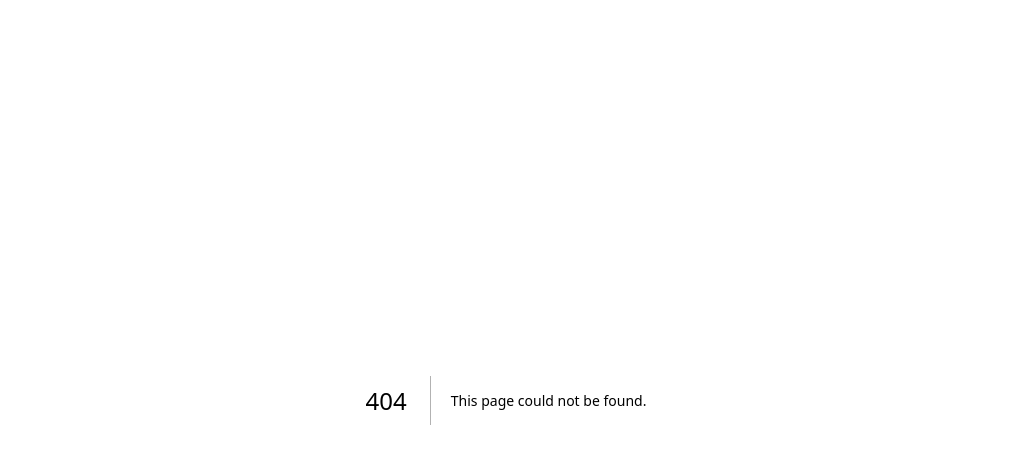
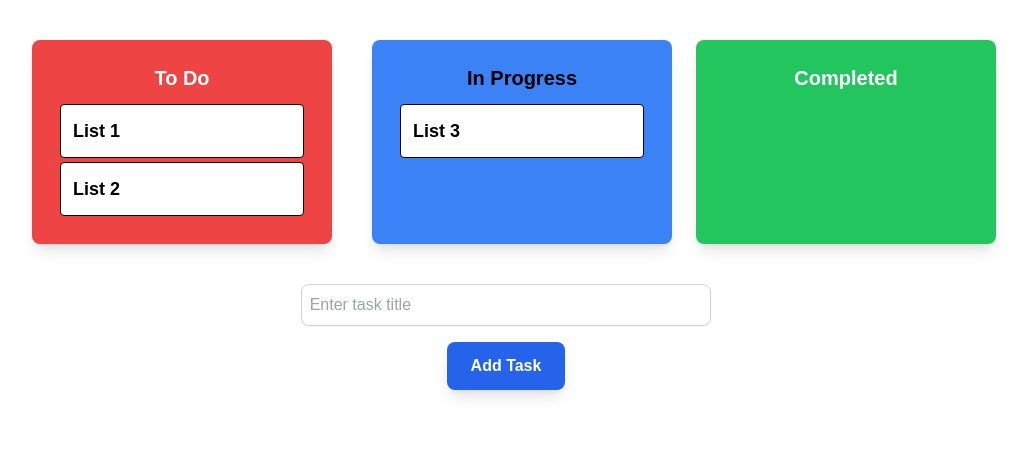
Before and after one commit to Sudhi-S-2003/next-basic, a Next.js app: page /drag in a window 1280 px wide. Before the commit this address had no page. Shown: the top 464 px of the page, without its empty margins (134-1161 px from the left). Built offline with nearby package versions, Linux system fonts and the light colour scheme.

Commit message:
#drag & drop

```diff
--- /dev/null
+++ b/components/data/ListStore.js
@@ -0,0 +1,7 @@
+const ListStore = [
+  { id: 1, title: "List 1", column: 1 ,columnIndex:0},
+  { id: 2, title: "List 2", column: 1 ,columnIndex:1},
+  { id: 3, title: "List 3", column: 2 ,columnIndex:0},
+
+]
+module.exports = ListStore;
--- /dev/null
+++ b/components/drag/Column.jsx
@@ -0,0 +1,54 @@
+import { useState } from "react";
+
+function Column({ bg = "bg-slate-500", color = "text-white", title = "Column", lists = [], no, onDropItem }) {
+  const [isDraggingOver, setIsDraggingOver] = useState(false);
+
+  const handleDragStart = (event, item) => {
+    event.dataTransfer.setData("drag-item", JSON.stringify(item));
+  };
+
+  const handleDragOver = (event) => {
+    event.preventDefault();
+    setIsDraggingOver(true);
+  };
+
+  const handleDragLeave = () => {
+    setIsDraggingOver(false);
+  };
+
+  const handleDrop = (event, dropIndex) => {
+    event.preventDefault();
+    setIsDraggingOver(false);
+    const droppedItem = JSON.parse(event.dataTransfer.getData("drag-item"));
+    if (droppedItem.id) {
+      onDropItem(droppedItem, no, dropIndex);
+    }
+  };
+
+  return (
+    <div
+      className={`min-w-[300px] m-4 p-6 rounded-lg ${bg} ${color} shadow-lg transition-all ${
+        isDraggingOver ? "scale-105" : ""
+      }`}
+      onDragOver={handleDragOver}
+      onDragLeave={handleDragLeave}
+      onDrop={(e) => handleDrop(e, lists.length)}
+    >
+      <h2 className="text-xl font-bold mb-3 text-center">{title}</h2>
+      {lists.map((item, index) => (
+        <div
+          key={item.id}
+          draggable
+          onDragStart={(e) => handleDragStart(e, item)}
+          onDragOver={(e) => e.preventDefault()}
+          onDrop={(e) => handleDrop(e, index)}
+          className="text-lg font-semibold p-3 border border-black rounded bg-white text-black m-1 cursor-move hover:bg-gray-200 transition-colors"
+        >
+          {item.title}
+        </div>
+      ))}
+    </div>
+  );
+}
+
+export default Column;
--- /dev/null
+++ b/pages/drag.jsx
@@ -0,0 +1,107 @@
+import { useState } from "react";
+import ListStore from "../components/data/ListStore";
+import Column from "../components/drag/Column";
+
+function Page() {
+  const [lists, setLists] = useState(ListStore);
+  const [taskTitle, setTaskTitle] = useState("");
+
+  const addHandler = () => {
+    if (!taskTitle.trim()) return;
+    setLists([
+      ...lists,
+      {
+        id: lists.length + 1,
+        title: taskTitle,
+        column: 1,
+        columnIndex: Math.max(0, ...lists.filter((item) => item.column === 1).map((item) => item.columnIndex)) + 1,
+      },
+    ]);
+    setTaskTitle("");
+  };
+
+  const handleDropItem = (item, newColumn, dropIndex) => {
+    setLists((prevLists) => {
+      const filteredLists = prevLists.filter((listItem) => listItem.id !== item.id);
+
+      let reindexedSourceColumn = filteredLists;
+      if (item.column !== newColumn) {
+        reindexedSourceColumn = filteredLists.map((listItem) => {
+          if (listItem.column === item.column && listItem.columnIndex > item.columnIndex) {
+            return { ...listItem, columnIndex: listItem.columnIndex - 1 };
+          }
+          return listItem;
+        });
+      }
+
+      let updatedColumnItems = reindexedSourceColumn.filter((listItem) => listItem.column === newColumn);
+
+      if (item.column === newColumn) {
+        updatedColumnItems = updatedColumnItems.map((listItem) => {
+          if (listItem.columnIndex >= dropIndex && listItem.columnIndex < item.columnIndex) {
+            return { ...listItem, columnIndex: listItem.columnIndex + 1 };
+          } else if (listItem.columnIndex <= dropIndex && listItem.columnIndex > item.columnIndex) {
+            return { ...listItem, columnIndex: listItem.columnIndex - 1 };
+          }
+          return listItem;
+        });
+      } else {
+        updatedColumnItems = updatedColumnItems.map((listItem) => ({
+          ...listItem,
+          columnIndex: listItem.columnIndex >= dropIndex ? listItem.columnIndex + 1 : listItem.columnIndex,
+        }));
+      }
+
+      const newItem = { ...item, column: newColumn, columnIndex: dropIndex };
+      return [...reindexedSourceColumn.filter((listItem) => listItem.column !== newColumn), ...updatedColumnItems, newItem];
+    });
+  };
+
+  return (
+    <div className="p-6">
+      <div className="flex justify-center space-x-6">
+        <Column
+          bg="bg-red-500"
+          color="text-white"
+          title="To Do"
+          lists={lists.filter((obj) => obj.column === 1).sort((a, b) => a.columnIndex - b.columnIndex)}
+          no={1}
+          onDropItem={handleDropItem}
+        />
+        <Column
+          bg="bg-blue-500"
+          color="text-black"
+          title="In Progress"
+          lists={lists.filter((obj) => obj.column === 2).sort((a, b) => a.columnIndex - b.columnIndex)}
+          no={2}
+          onDropItem={handleDropItem}
+        />
+        <Column
+          bg="bg-green-500"
+          color="text-white"
+          title="Completed"
+          lists={lists.filter((obj) => obj.column === 3).sort((a, b) => a.columnIndex - b.columnIndex)}
+          no={3}
+          onDropItem={handleDropItem}
+        />
+      </div>
+      <div className="mt-6 flex flex-col items-center">
+        <input
+          type="text"
+          value={taskTitle}
+          onChange={(e) => setTaskTitle(e.target.value)}
+          placeholder="Enter task title"
+          className="p-2 border border-gray-300 rounded-lg w-1/3 shadow-sm focus:ring focus:ring-blue-300 text-black"
+        />
+        <button
+          onClick={addHandler}
+          className="mt-4 px-6 py-3 bg-blue-600 text-white font-bold rounded-lg shadow-lg hover:bg-blue-700 transition-colors"
+        >
+          Add Task
+        </button>
+      </div>
+    </div>
+  );
+}
+
+export default Page;
```
